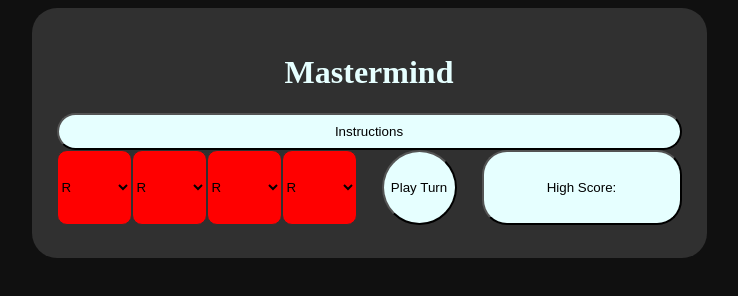
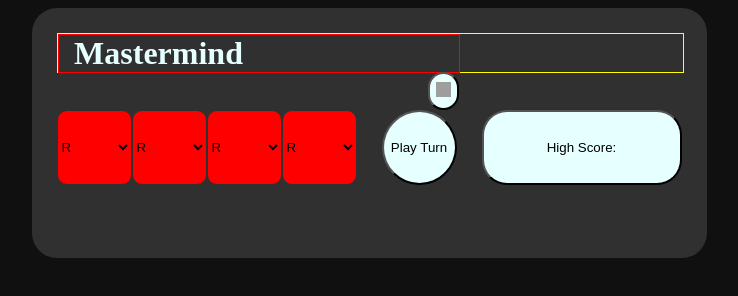
Before and after one commit to bmoreinis/wordle, a plain HTML site: page index.html in a window 1280 px wide. Shown: the whole page, without its empty margins (279-1017 px from the left). Drawn offline with Linux system fonts and the light colour scheme; grey boxes are pictures that could not be loaded.

Commit message:
instruction now help button

```diff
--- a/index.html
+++ b/index.html
@@ -12,8 +12,14 @@
   <!--<button onclick="createAnswer()">Play</button>!-->
   <script src="script.js"></script>
   <div id="main">
-    <h1 id="title"> Mastermind</h1>
-    <button id="instructions" onclick="instructions()">Instructions</button>
+    <div id="titleHeader1">
+      <div id="titleHeader2">
+        <h1 id="title"> Mastermind</h1>
+      <button id="instructions" onclick="instructions()">
+      <img src="https://upload.wikimedia.org/wikipedia/en/5/5a/Black_question_mark.png" alt="Help" width="15px" height="15px">
+      </button>
+      </div>
+    </div>
     <div onchange="selectColor()" id="selectors">
       <select name="guess1" id="guess1" class="r">
         <option value="0">R</option>
--- a/style.css
+++ b/style.css
@@ -23,19 +23,35 @@ button:hover {
   background-color: #303030;
 }
 
+#titleHeader1 {
+  width: 625px;
+  height: 37.5px;
+  margin: auto;
+  border: 1px solid yellow;
+  text-align: center;
+}
+
+#titleHeader2 {
+  width: 400px;
+  border: 1px solid red;
+  text-align: center;
+}
+
+
 #title {
-  width: 625px;
-  text-align: center;
-  height: auto;
+  width: 200px;
+  margin-block: 0px;
+  margin: 0px;
   color: #e6ffff;
 }
 
 #instructions {
+  float: right;
+  margin-left: 25px;
   height: 37.5px;
 }
 
 button {
-  width: 625px;
   height: 75px;
   border-radius: 25px;
   background-color: #e6ffff;
```
